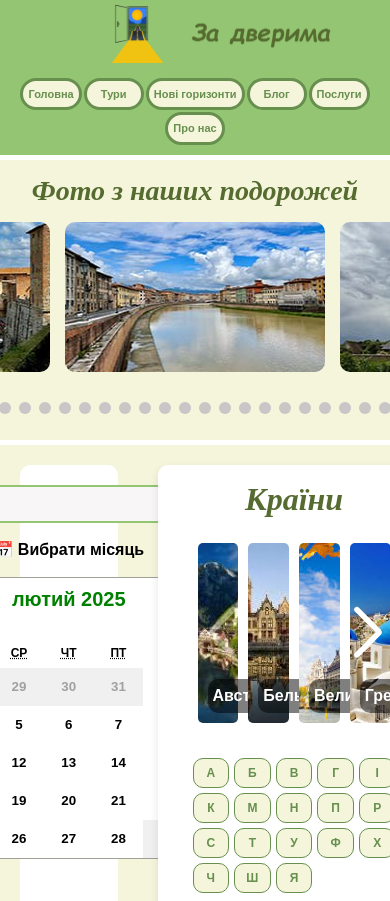
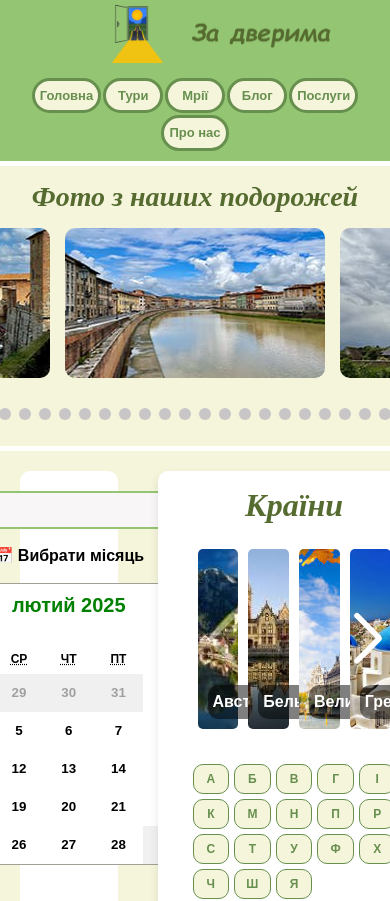
Before and after one commit to artelena1906/Front-ZaDveryma, a Next.js app: page / in a window 390 px wide. Shown: the top 901 px of the page. Built offline with nearby package versions, Linux system fonts and the light colour scheme.

Commit message:
Доработала адаптив хедера

```diff
--- a/src/app/MainPage/MainPageHeader.tsx
+++ b/src/app/MainPage/MainPageHeader.tsx
@@ -19,13 +19,14 @@ export default function Header() {
         { href: "#italy", text: "Ісландія" },
       ]
     },
-    { href: "#services", text: "Нові горизонти",
+    { href: "#services", text: "Мрії",
       subItems: [
-        { href: "#ukraine", text: "Україна" },
-        { href: "#france", text: "Франція" },
-        { href: "#italy", text: "Італія" },
-        { href: "#italy", text: "Португалія" },
-        { href: "#italy", text: "Ісландія" },
+        { href: "#ukraine", text: "Китай" },
+        { href: "#france", text: "Японія" },
+        { href: "#italy", text: "Нова Зеландія" },
+        { href: "#italy", text: "Вє'тнам" },
+        { href: "#italy", text: "Південна Америка" },
+        { href: "#italy", text: "Кенія" },
       ]
     },
     { href: "#blog", text: "Блог" },
--- a/src/app/MainPage/css/MainPageHeader.module.css
+++ b/src/app/MainPage/css/MainPageHeader.module.css
@@ -33,17 +33,6 @@
   height: auto;
 }
 
-
-/*Стили для контейнера с меню*/
-/* .menu {
-  flex: 2;
-  display: grid;
-  grid-template-columns: repeat(6, 1fr);
-  gap: 10px;
-  margin-right: 1.0vw;
-  margin-left: auto;
-} */
-
 .menu {
   display: flex;
   justify-content: flex-end;
@@ -53,8 +42,11 @@
 
 .menuItem {
   position: relative;
-  /* display: inline-block; */
 
+}
+
+.menu a{
+  font-size: 16px;
 }
 
 /*Стили для кнопок меню */
@@ -95,7 +87,7 @@
   list-style-type: none;
   background-color: #F5F5DC;
   padding: 5px;
-  font-size: 14px;
+  /* font-size: 22px; */
   margin-top: 1px;
   border-radius: 10px;
   border: 2px solid #678F4E;
@@ -158,7 +150,7 @@
   }
 
   .menu a{
-    font-size: 14px;
+    font-size: 18px;
   }
 
   .menuItem {
@@ -194,7 +186,7 @@
   }
 
   .menu a{
-    font-size: 10px;
+    font-size: 16px;
   }
 
   .menuItem {
@@ -232,7 +224,7 @@
   }
 
   .menu a{
-    font-size: 11px;
+    font-size: 13px;
   }
 
   .menuItem {
```
